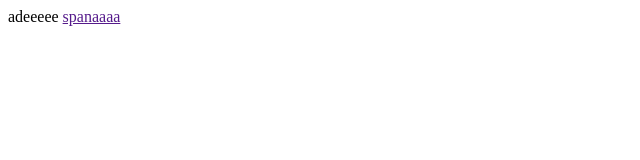
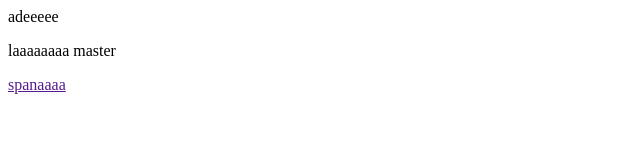
Before and after one commit to adebagushim/Tugas, a plain HTML site: page index.html in a window 1280 px wide. Shown: the whole page, without its empty margins (0-640 px from the left). Drawn offline with Linux system fonts and the light colour scheme.

Commit message:
update paragraph 2

```diff
--- a/index.html
+++ b/index.html
@@ -8,6 +8,7 @@
   </head>
   <body>
     adeeeee
+    <p>laaaaaaaa master</p>
     <a href="">spanaaaa</a>
     <br>
   </body>
```
